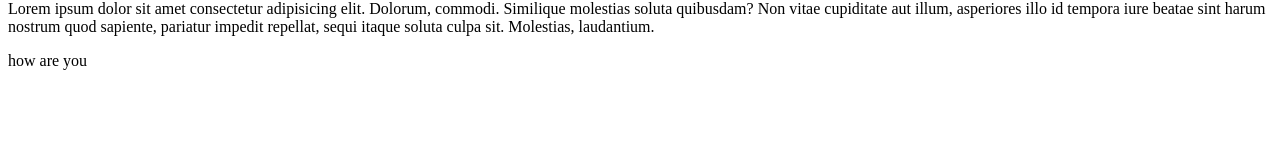
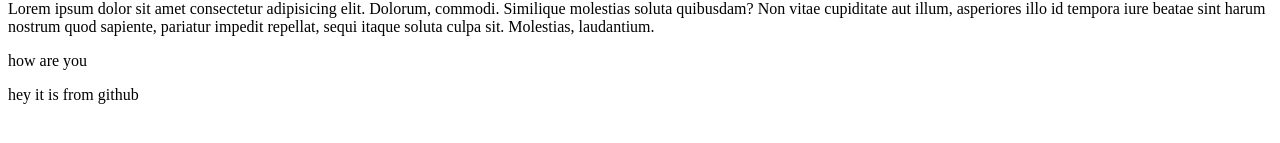
Before and after one commit to Sajib-IT/Project-APJ, a plain HTML site: page index.html in a window 1280 px wide. Shown: the part 127-270 px from the top of the page. Drawn offline with Linux system fonts and the light colour scheme.

Commit message:
Update index.html

```diff
--- a/index.html
+++ b/index.html
@@ -13,5 +13,6 @@
    </h2>
    <p>Lorem ipsum dolor sit amet consectetur adipisicing elit. Dolorum, commodi. Similique molestias soluta quibusdam? Non vitae cupiditate aut illum, asperiores illo id tempora iure beatae sint harum nostrum quod sapiente, pariatur impedit repellat, sequi itaque soluta culpa sit. Molestias, laudantium.</p>
    <span>how are you</span>
+    <p> hey it is from github </p>
 </body>
 </html>
```
